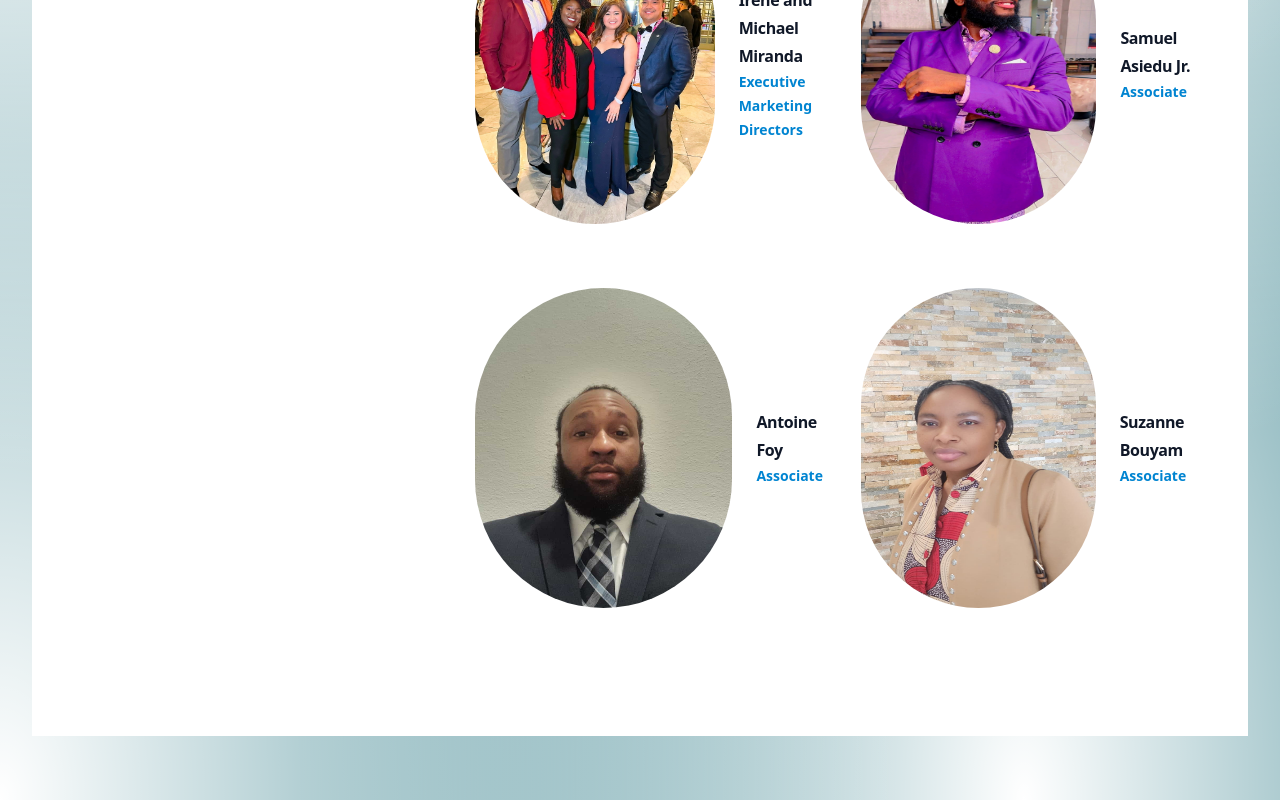
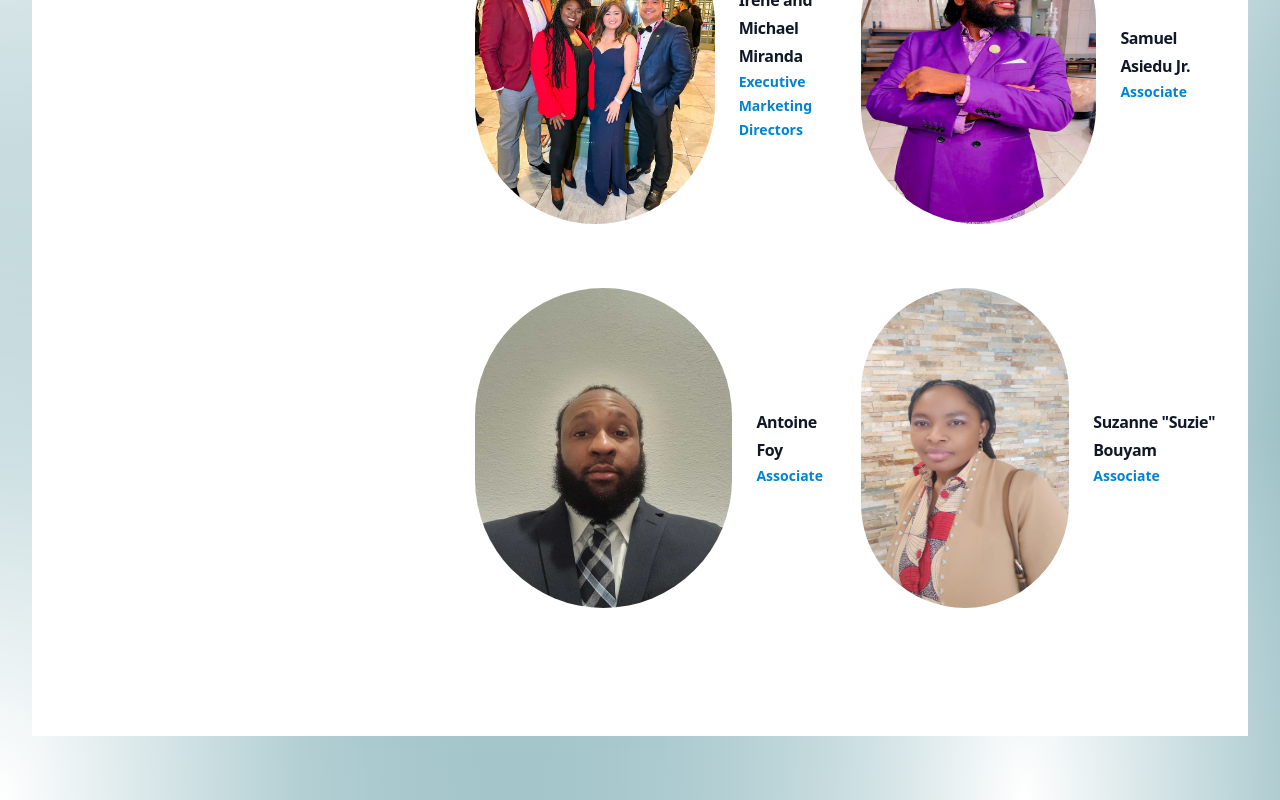
Before and after one commit to onseriocodes/texastitanleadership, a React (Vite) app: page /ourteam in a window 1280 px wide. Shown: the part 1412-2212 px from the top of the page. Built offline with nearby package versions, Linux system fonts and the light colour scheme; a web font is replaced by a local one.

Commit message:
Suzanne name edit

```diff
--- a/src/pages/OurTeam.jsx
+++ b/src/pages/OurTeam.jsx
@@ -207,7 +207,7 @@ const OurTeam = () => {
                   />
                   <div>
                     <h3 className="text-base/7 font-semibold tracking-tight text-gray-900">
-                      Suzanne Bouyam
+                      Suzanne "Suzie" Bouyam
                     </h3>
                     <p className="text-sm/6 font-semibold text-sky-600">
                       Associate
```
